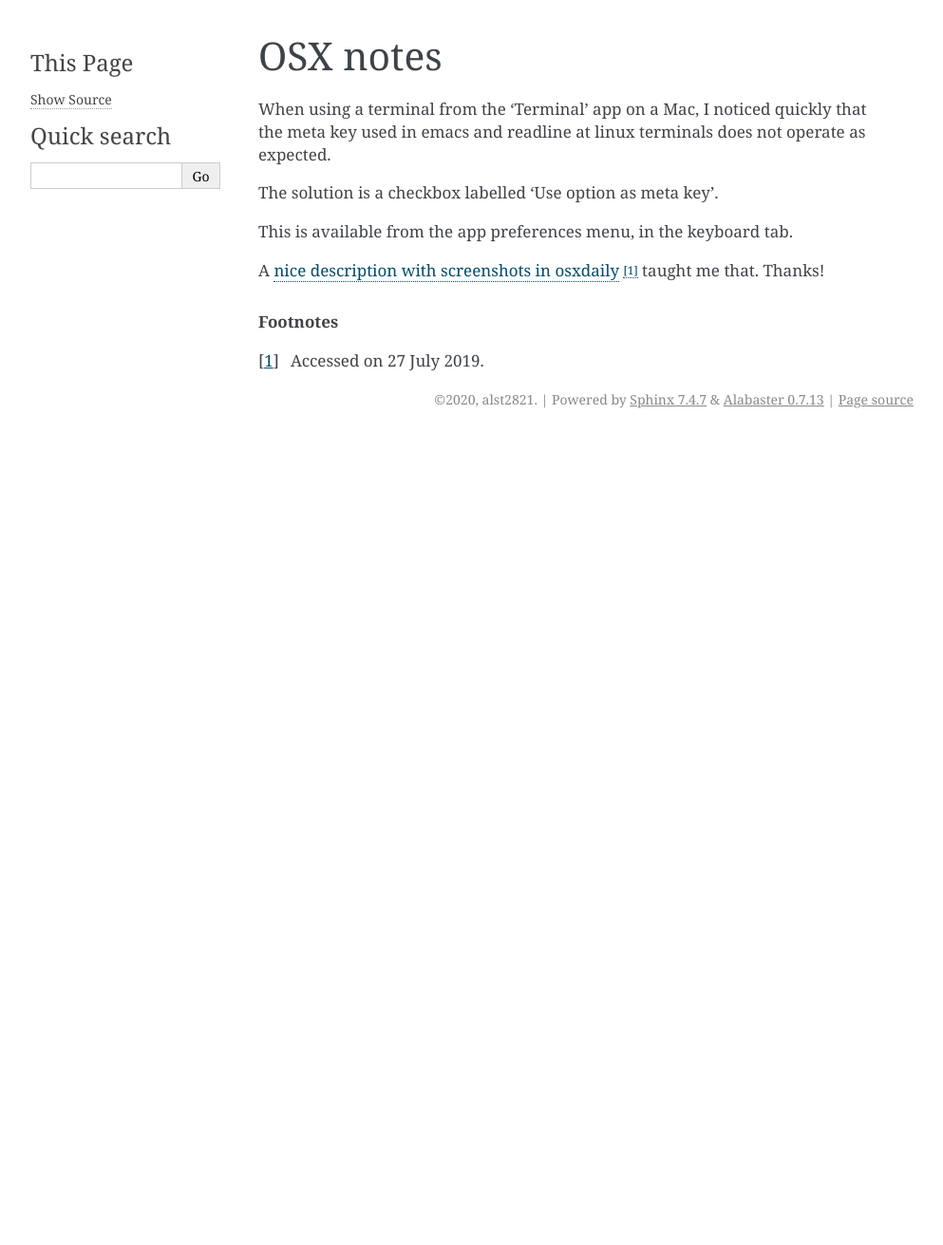
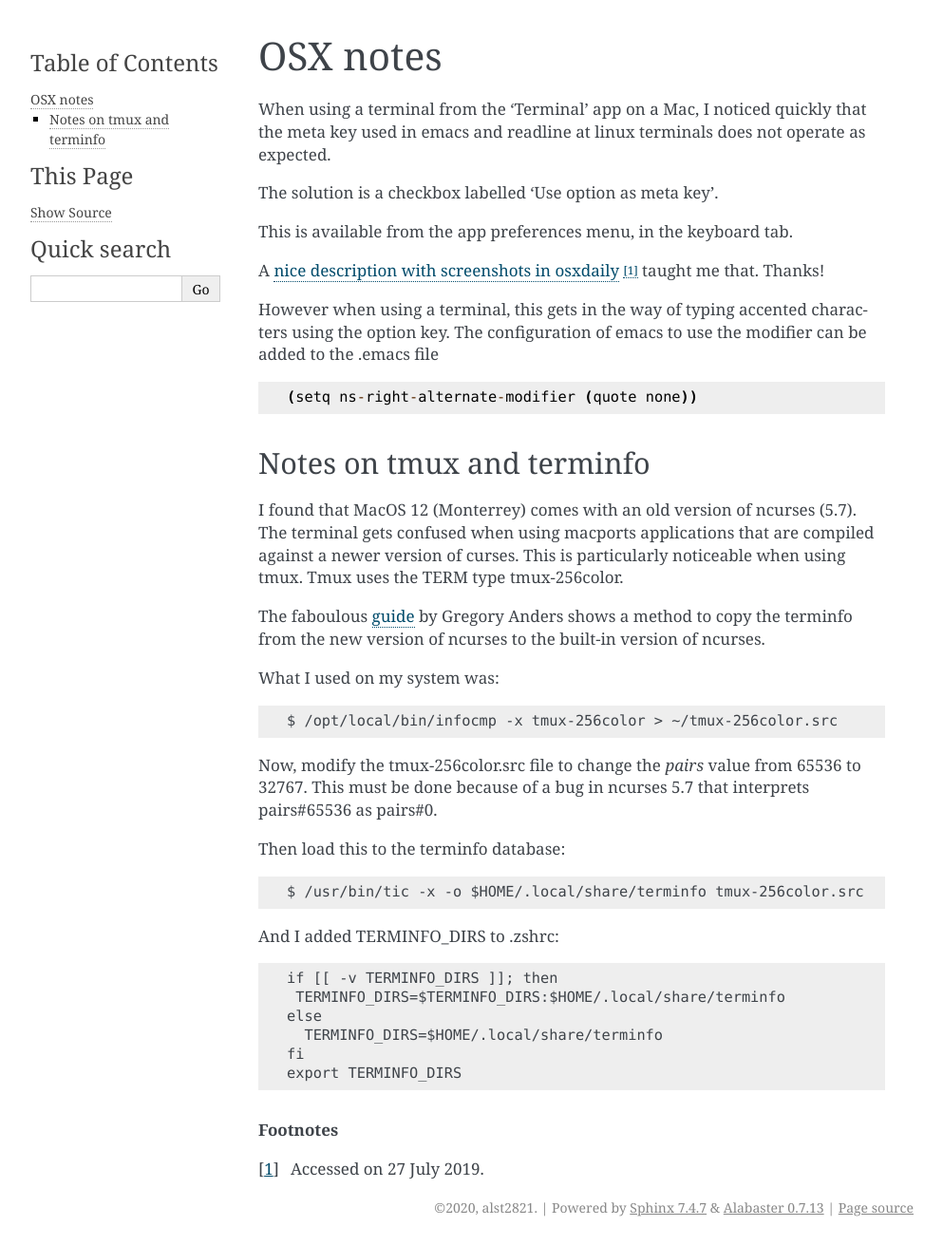
Before and after one commit to alst2821/puffer-fish, a Sphinx documentation site: the page built from doc/osx.rst, in a window 1280 px wide. Shown: the whole page at 95% size, without its empty margins (148-1141 px from the left). Built offline with Sphinx 7.4.7, drawn with Linux system fonts in a browser that asks for light colours; before the commit the page ends 900 px from its top, so only the background shows below that.

Commit message:
add osx notes

```diff
--- a/doc/osx.rst
+++ b/doc/osx.rst
@@ -14,6 +14,47 @@ A `nice description with screenshots in osxdaily
 <http://osxdaily.com/2013/02/01/use-option-as-meta-key-in-mac-os-x-terminal/>`_ [#f1]_
 taught me that. Thanks!
 
+However when using a terminal, this gets in the way of typing
+accented characters using the option key.
+The configuration of emacs to use the modifier can be added to the .emacs file
+::
+
+     (setq ns-right-alternate-modifier (quote none))
+
+Notes on tmux and terminfo
+^^^^^^^^^^^^^^^^^^^^^^^^^^
+
+I found that MacOS 12 (Monterrey) comes with an old version of ncurses (5.7).
+The terminal gets confused when using macports applications that are compiled
+against a newer version of curses.
+This is particularly noticeable when using tmux.
+Tmux uses the TERM type tmux-256color.
+
+The faboulous `guide <https://gpanders.com/blog/the-definitive-guide-to-using-tmux-256color-on-macos/>`_ by Gregory Anders shows a method to copy the terminfo
+from the new version of ncurses to the built-in version of ncurses.
+
+What I used on my system was::
+
+  $ /opt/local/bin/infocmp -x tmux-256color > ~/tmux-256color.src
+
+Now, modify the tmux-256color.src file to change the `pairs` value from
+65536 to 32767. This must be done because of a bug in ncurses 5.7 that
+interprets pairs#65536 as pairs#0.
+
+Then load this to the terminfo database::
+
+  $ /usr/bin/tic -x -o $HOME/.local/share/terminfo tmux-256color.src
+
+And I added TERMINFO_DIRS to .zshrc::
+
+  if [[ -v TERMINFO_DIRS ]]; then
+   TERMINFO_DIRS=$TERMINFO_DIRS:$HOME/.local/share/terminfo
+  else
+    TERMINFO_DIRS=$HOME/.local/share/terminfo
+  fi
+  export TERMINFO_DIRS
+
+
 .. rubric:: Footnotes
 
 .. [#f1] Accessed on 27 July 2019.
```
